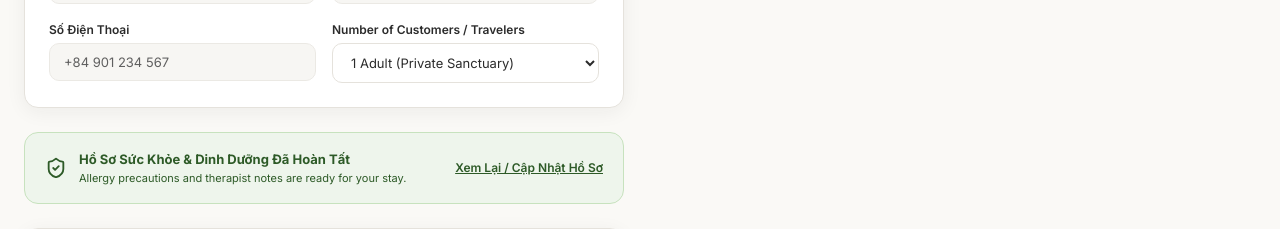
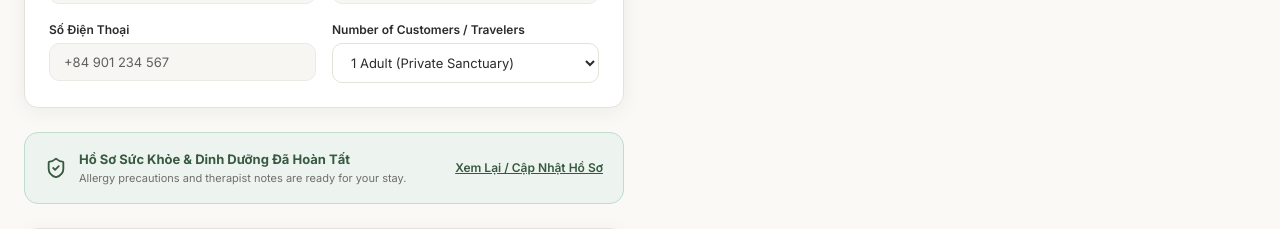
Before and after one commit to DZB1509/HSWRMS, a React (Vite) app in the folder 05_Development/frontend/: page /customer/booking/new in a window 1280 px wide. Shown: the part 920-1149 px from the top of the page. Built offline with nearby package versions, Linux system fonts and the light colour scheme; no server answers.

Commit message:
Align booking and retreat UI with design system

```diff
--- a/05_Development/frontend/src/pages/customer/BookingDetailPage.tsx
+++ b/05_Development/frontend/src/pages/customer/BookingDetailPage.tsx
@@ -96,7 +96,7 @@ export const BookingDetailPage: React.FC = () => {
             {/* 1. Sanctuary Villa Card */}
             <div
               style={{
-                backgroundColor: '#ffffff',
+                backgroundColor: 'var(--surface)',
                 border: '1px solid var(--border-subtle)',
                 borderRadius: 'var(--radius-md)',
                 overflow: 'hidden',
@@ -192,7 +192,7 @@ export const BookingDetailPage: React.FC = () => {
             {/* Transaction Verification Info */}
             <div
               style={{
-                backgroundColor: '#ffffff',
+                backgroundColor: 'var(--surface)',
                 border: '1px solid var(--border-subtle)',
                 borderRadius: 'var(--radius-md)',
                 padding: 'var(--space-5)',
@@ -239,7 +239,7 @@ export const BookingDetailPage: React.FC = () => {
             {/* Cross-Module Integration Actions (M3 & M4 Placeholders) */}
             <div
               style={{
-                backgroundColor: '#ffffff',
+                backgroundColor: 'var(--surface)',
                 border: '1px solid var(--border-subtle)',
                 borderRadius: 'var(--radius-md)',
                 padding: 'var(--space-5)',
--- a/05_Development/frontend/src/pages/customer/BookingSummaryPage.tsx
+++ b/05_Development/frontend/src/pages/customer/BookingSummaryPage.tsx
@@ -247,7 +247,7 @@ export const BookingSummaryPage: React.FC = () => {
             {/* 1. Retreat Overview Card */}
             <div
               style={{
-                backgroundColor: '#ffffff',
+                backgroundColor: 'var(--surface)',
                 border: '1px solid var(--border-subtle)',
                 borderRadius: 'var(--radius-md)',
                 overflow: 'hidden',
@@ -382,7 +382,7 @@ export const BookingSummaryPage: React.FC = () => {
             {/* 2. Deposit Channel Notice */}
             <div
               style={{
-                backgroundColor: '#ffffff',
+                backgroundColor: 'var(--surface)',
                 border: '1px solid var(--border-subtle)',
                 borderRadius: 'var(--radius-md)',
                 padding: 'var(--space-6)',
@@ -520,7 +520,7 @@ export const BookingSummaryPage: React.FC = () => {
           >
             <div
               style={{
-                backgroundColor: '#ffffff',
+                backgroundColor: 'var(--surface)',
                 borderRadius: 'var(--radius-lg)',
                 maxWidth: '480px',
                 width: '100%',
--- a/05_Development/frontend/src/pages/customer/MyBookingsPage.tsx
+++ b/05_Development/frontend/src/pages/customer/MyBookingsPage.tsx
@@ -81,7 +81,7 @@ export const MyBookingsPage: React.FC = () => {
             justifyContent: 'space-between',
             gap: 'var(--space-4)',
             marginBottom: 'var(--space-8)',
-            backgroundColor: '#ffffff',
+            backgroundColor: 'var(--surface)',
             padding: 'var(--space-3) var(--space-4)',
             borderRadius: 'var(--radius-md)',
             border: '1px solid var(--border-subtle)',
@@ -155,7 +155,7 @@ export const MyBookingsPage: React.FC = () => {
         {filteredBookings.length === 0 ? (
           <div
             style={{
-              backgroundColor: '#ffffff',
+              backgroundColor: 'var(--surface)',
               border: '1px dashed var(--border-subtle)',
               borderRadius: 'var(--radius-md)',
               padding: 'var(--space-12) var(--space-6)',
--- a/05_Development/frontend/src/pages/customer/RetreatBookingPage.tsx
+++ b/05_Development/frontend/src/pages/customer/RetreatBookingPage.tsx
@@ -112,7 +112,7 @@ export const RetreatBookingPage: React.FC = () => {
               {/* 1. Selected Retreat Package Selector */}
               <div
                 style={{
-                  backgroundColor: '#ffffff',
+                  backgroundColor: 'var(--surface)',
                   border: '1px solid var(--border-subtle)',
                   borderRadius: 'var(--radius-md)',
                   padding: 'var(--space-6)',
@@ -137,7 +137,8 @@ export const RetreatBookingPage: React.FC = () => {
                       border: '1px solid var(--border-subtle)',
                       fontSize: 'var(--text-sm)',
                       fontWeight: 600,
-                      backgroundColor: '#ffffff',
+                      backgroundColor: 'var(--control-bg, var(--surface))',
+                      color: 'var(--text-primary)',
                     }}
                   >
                     {MOCK_RETREAT_PACKAGES.map((pkg) => (
@@ -178,7 +179,7 @@ export const RetreatBookingPage: React.FC = () => {
               {/* 2. Dates & Duration Section */}
               <div
                 style={{
-                  backgroundColor: '#ffffff',
+                  backgroundColor: 'var(--surface)',
                   border: '1px solid var(--border-subtle)',
                   borderRadius: 'var(--radius-md)',
                   padding: 'var(--space-6)',
@@ -243,7 +244,7 @@ export const RetreatBookingPage: React.FC = () => {
               {/* 3. Primary Customer Info (Pre-filled) */}
               <div
                 style={{
-                  backgroundColor: '#ffffff',
+                  backgroundColor: 'var(--surface)',
                   border: '1px solid var(--border-subtle)',
                   borderRadius: 'var(--radius-md)',
                   padding: 'var(--space-6)',
@@ -328,7 +329,8 @@ export const RetreatBookingPage: React.FC = () => {
                         borderRadius: 'var(--radius-sm)',
                         border: '1px solid var(--border-subtle)',
                         fontSize: 'var(--text-sm)',
-                        backgroundColor: '#ffffff',
+                        backgroundColor: 'var(--control-bg, var(--surface))',
+                        color: 'var(--text-primary)',
                       }}
                     >
                       <option value={1}>1 Adult (Private Sanctuary)</option>
@@ -346,20 +348,20 @@ export const RetreatBookingPage: React.FC = () => {
                   justifyContent: 'space-between',
                   gap: 'var(--space-4)',
                   padding: 'var(--space-4) var(--space-5)',
-                  backgroundColor: wellnessProfile.isComplete ? '#eef5ec' : '#fffbeb',
-                  border: `1px solid ${wellnessProfile.isComplete ? '#c7e2be' : '#fde68a'}`,
+                  backgroundColor: wellnessProfile.isComplete ? 'var(--surface-success)' : 'var(--surface-warning)',
+                  border: `1px solid ${wellnessProfile.isComplete ? 'var(--border-success)' : 'var(--border-warning)'}`,
                   borderRadius: 'var(--radius-md)',
                 }}
               >
                 <div style={{ display: 'flex', alignItems: 'center', gap: 'var(--space-3)' }}>
-                  <ShieldCheck size={22} style={{ color: wellnessProfile.isComplete ? '#2d5a27' : '#b45309' }} />
+                  <ShieldCheck size={22} style={{ color: wellnessProfile.isComplete ? 'var(--text-success)' : 'var(--text-warning)' }} />
                   <div>
-                    <div style={{ fontSize: 'var(--text-sm)', fontWeight: 700, color: wellnessProfile.isComplete ? '#2d5a27' : '#92400e' }}>
+                    <div style={{ fontSize: 'var(--text-sm)', fontWeight: 700, color: wellnessProfile.isComplete ? 'var(--text-success)' : 'var(--text-warning)' }}>
                       {wellnessProfile.isComplete
                         ? t('customer.bookingForm.wellnessComplete', 'Health & Dietary Profile is Complete')
                         : t('customer.bookingForm.wellnessIncomplete', 'Health Profile Recommended')}
                     </div>
-                    <div style={{ fontSize: '11px', color: wellnessProfile.isComplete ? '#2d5a27' : '#78350f' }}>
+                    <div style={{ fontSize: '11px', color: 'var(--text-secondary)' }}>
                       Allergy precautions and therapist notes are ready for your stay.
                     </div>
                   </div>
@@ -370,7 +372,7 @@ export const RetreatBookingPage: React.FC = () => {
                   style={{
                     fontSize: 'var(--text-xs)',
                     fontWeight: 600,
-                    color: wellnessProfile.isComplete ? '#2d5a27' : '#92400e',
+                    color: wellnessProfile.isComplete ? 'var(--text-success)' : 'var(--text-warning)',
                     textDecoration: 'underline',
                     whiteSpace: 'nowrap',
                   }}
@@ -382,7 +384,7 @@ export const RetreatBookingPage: React.FC = () => {
               {/* 5. Personalized Preferences */}
               <div
                 style={{
-                  backgroundColor: '#ffffff',
+                  backgroundColor: 'var(--surface)',
                   border: '1px solid var(--border-subtle)',
                   borderRadius: 'var(--radius-md)',
                   padding: 'var(--space-6)',
```
